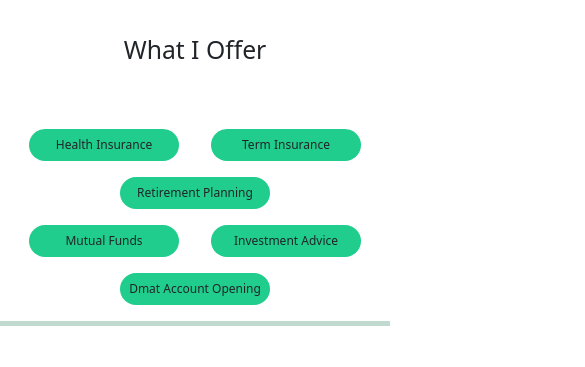
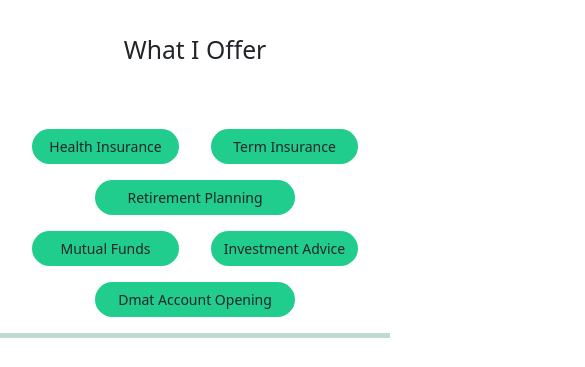
Before and after one commit to ashk29/ashk-financial-consultant, a React (Create React App) app: page / in a window 390 px wide. Shown: the part 1140-1507 px from the top of the page, 585 px wide, since content can reach past the window. Built offline with nearby package versions, Linux system fonts and the light colour scheme.

Commit message:
Adjusted all pages as per mobile

```diff
--- a/src/components/IntroPage.css
+++ b/src/components/IntroPage.css
@@ -60,7 +60,6 @@
 /* Responsive Design for Mobile */
 @media (max-width: 1024px) {
   .intro-container {
-    display: flex;
     flex-direction: column-reverse;
     height: auto; /* Allow height to adjust */
     margin-top: 150px;
@@ -70,6 +69,7 @@
     width: 70%;
     height: auto;
     margin-bottom: 20px;
+    margin-right: 0;
   }
 
   .txt-container {
--- a/src/components/OfferPage.css
+++ b/src/components/OfferPage.css
@@ -1,20 +1,19 @@
-.offer-container{
+.offer-container {
   display: flex;
   justify-content: center;
   gap: 2rem;
-    margin: 1rem;
+  margin-bottom: 1rem;
+  align-items: center;
+  padding-left: 2rem;
+  padding-right: 2rem;
 }
 
 hr {
   border: none;
   border-top: 5px solid #046b46;
   width: 100%;
-    /* height: 20px; */
-    /* color: #046b46; */
-    /* margin: 20px 0; */
-
 }
-.page-heading{
+.page-heading {
   margin-top: 2rem;
   padding: 1rem;
   text-align: center;
--- a/src/components/OfferPage.js
+++ b/src/components/OfferPage.js
@@ -1,4 +1,4 @@
-import React, { createContext } from "react";
+import React from "react";
 import "./OfferPage.css";
 import OfferBox from "./child_components/OfferBox";
 import "./child_components/ChildComponents.css";
@@ -17,7 +17,7 @@ const offeringsText = Object.values(Offerings);
 export default function OfferPage() {
   return (
     <>
-      <hr className="page-line"></hr>
+      <hr />
       <h2 className="page-heading">What I Offer</h2>
 
       <div className="offer-container">
--- a/src/components/VideoPage.css
+++ b/src/components/VideoPage.css
@@ -4,7 +4,9 @@
   flex-wrap: wrap;
   padding: 1rem;
   gap: 2rem;
-  margin-left: 5rem;
+  /* margin-left: 5rem; */
+  justify-content: center;
+  align-items: center;
 }
 
 .video {
@@ -14,3 +16,13 @@
   border-radius: 10px;
   margin-bottom: 0.5rem;
 }
+
+@media (max-width: 1024px) {
+  .video {
+    width: 300px;
+    height: 268px;
+    background-color: grey;
+    border-radius: 10px;
+    margin-bottom: 0.5rem;
+  }
+}
--- a/src/components/WhyPage.css
+++ b/src/components/WhyPage.css
@@ -4,5 +4,6 @@
   flex-wrap: wrap;
   padding: 1rem;
   gap: 2rem;
-  margin-left: 5rem;
+  justify-content: center;
+  align-items: center;
 }
--- a/src/components/child_components/ChildComponents.css
+++ b/src/components/child_components/ChildComponents.css
@@ -12,8 +12,8 @@
 .why-banner-container {
   background-color: #20cd8d;
   border-radius: 3rem;
-  width: 33rem;
-  height: 20rem;
+  width: 528px;
+  height: 320px;
   padding-left: 2rem;
   display: flex;
   align-items: center;
@@ -34,10 +34,24 @@
 /* Mobile Responsive */
 @media (max-width: 1024px) {
   .btn {
-    width: 150px;
-    font-size: 12px;
-    font-weight: 400;
+    width: 200px;
+    font-size: 14px;
+    font-weight: 500;
     padding-left: 0;
     padding-right: 0;
   }
+
+  .why-banner-container {
+    width: 300px;
+    height: 200px;
+  }
+  .why-image {
+    width: 10rem;
+    height: 10rem;
+    border-radius: 2rem;
+  }
+
+  .banner-txt {
+    margin: 0.75rem;
+  }
 }
```
Lines whose indentation alone changed are shown as unchanged.
